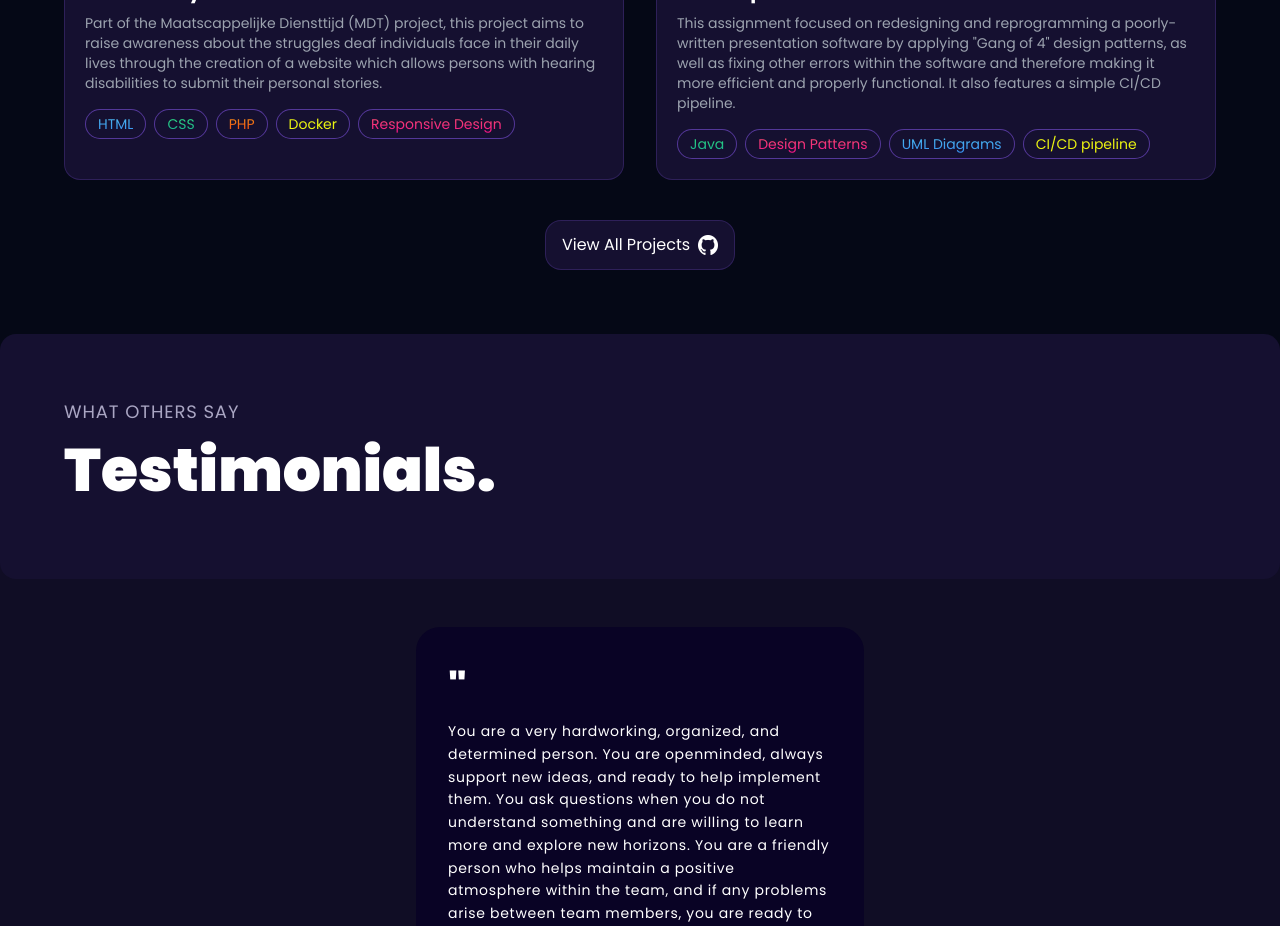
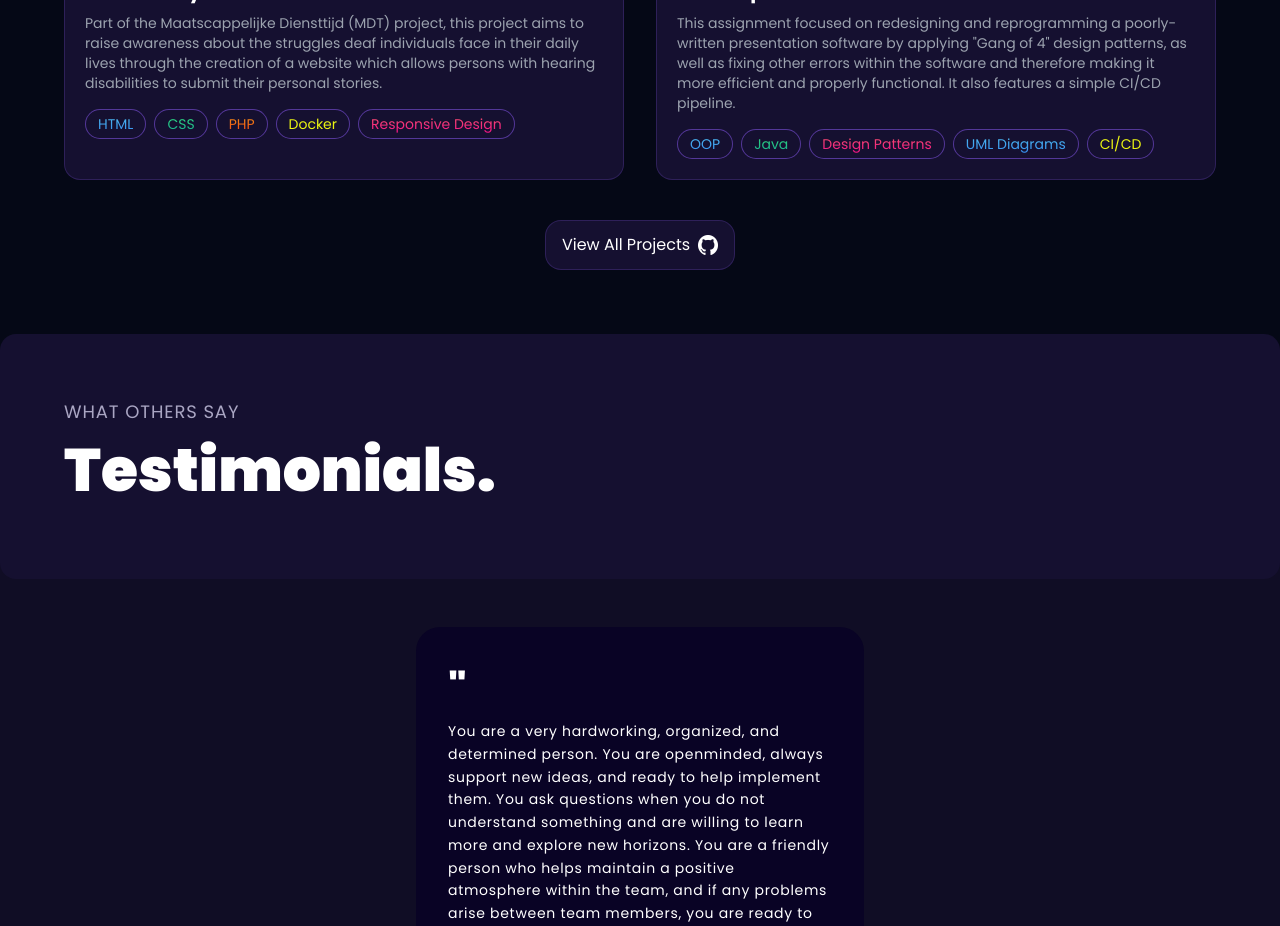
Before and after one commit to FlaviusPetrasciuc/personal-portfolio, a React (Vite) app: page / in a window 1280 px wide. Shown: the part 5860-6786 px from the top of the page. Built offline with nearby package versions, Linux system fonts and the light colour scheme.

Commit message:
Minor additions

```diff
--- a/src/constants/index.ts
+++ b/src/constants/index.ts
@@ -320,6 +320,10 @@ const projects: TProject[] = [
     description: "This assignment focused on redesigning and reprogramming a poorly-written presentation software by applying \"Gang of 4\" design patterns, as well as fixing other errors within the software and therefore making it more efficient and properly functional. It also features a simple CI/CD pipeline.",
     tags: [
       {
+        name: "OOP",
+        color: "blue-text-gradient",
+      },
+      {
         name: "Java",
         color: "green-text-gradient",
       },
@@ -332,7 +336,7 @@ const projects: TProject[] = [
         color: "blue-text-gradient",
       },
       {
-        name: "CI/CD pipeline",
+        name: "CI/CD",
         color: "yellow-text-gradient",
       }
     ],
```
